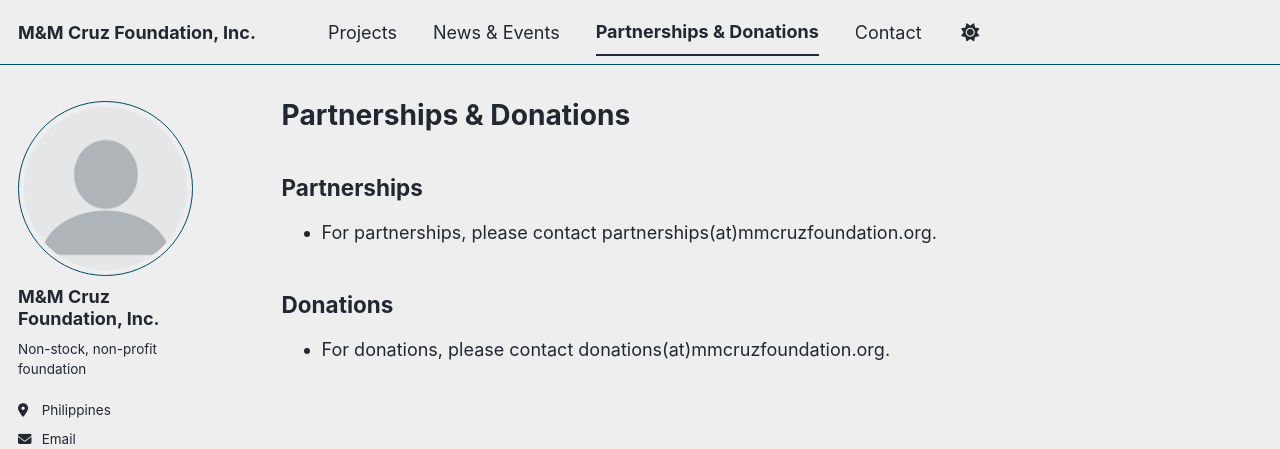
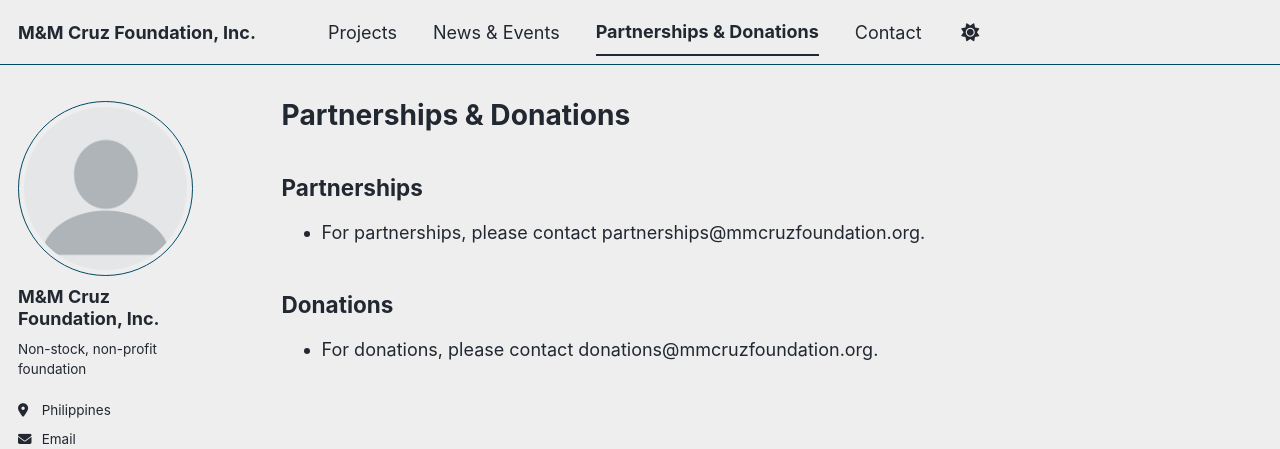
Before and after one commit to mccruz-foundation/mmcfoundation, a Jekyll site: the page built from _pages/partnerships-donations.md, in a window 1280 px wide. Shown: the top 449 px of the page. Built offline with Jekyll 4.4.1, drawn with Linux system fonts in a browser that asks for light colours; a style sheet for code colours, icons or effects is not loaded.

Commit message:
Revert at mark in emails
Sorry

```diff
--- a/_pages/partnerships-donations.md
+++ b/_pages/partnerships-donations.md
@@ -9,8 +9,8 @@ author_profile: true
 
 ## Partnerships
 
-- For partnerships, please contact partnerships(at)mmcruzfoundation.org.
+- For partnerships, please contact partnerships@mmcruzfoundation.org.
 
 ## Donations
 
-- For donations, please contact donations(at)mmcruzfoundation.org.
+- For donations, please contact donations@mmcruzfoundation.org.
```
Also changed, not shown: _pages/contact.md (+1 -1 lines).
